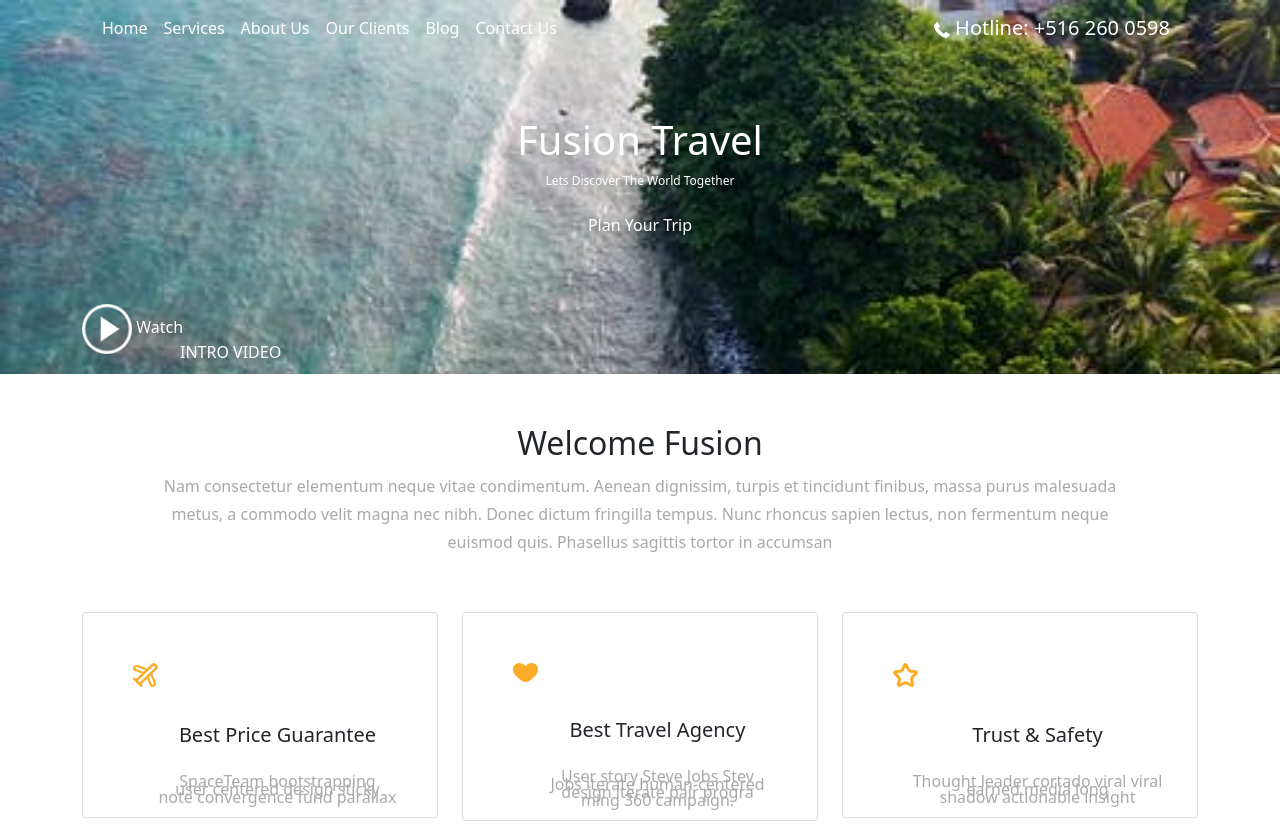
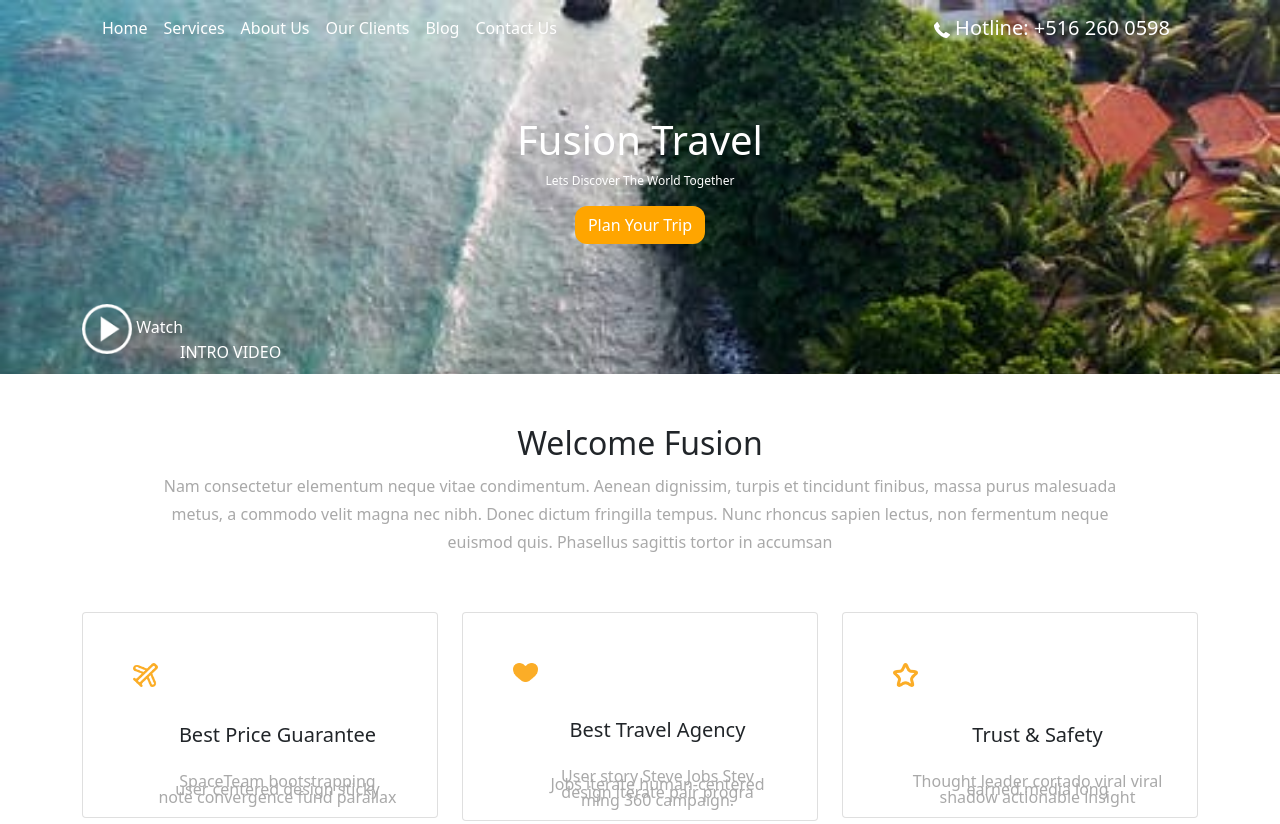
Before and after one commit to gulshan25/Fusion_Travel, a plain HTML site: page home.html in a window 1280 px wide. Shown: the top 824 px of the page. Drawn offline with nearby package versions, Linux system fonts and the light colour scheme.

Commit message:
first commit

```diff
--- a/assets/css/main.css
+++ b/assets/css/main.css
@@ -30,7 +30,7 @@ body {
     font-size: 12px;
 }
 
-.btn {
+.bannerText .btn {
     background-color: orange;
     border-radius: 12px;
 
```
